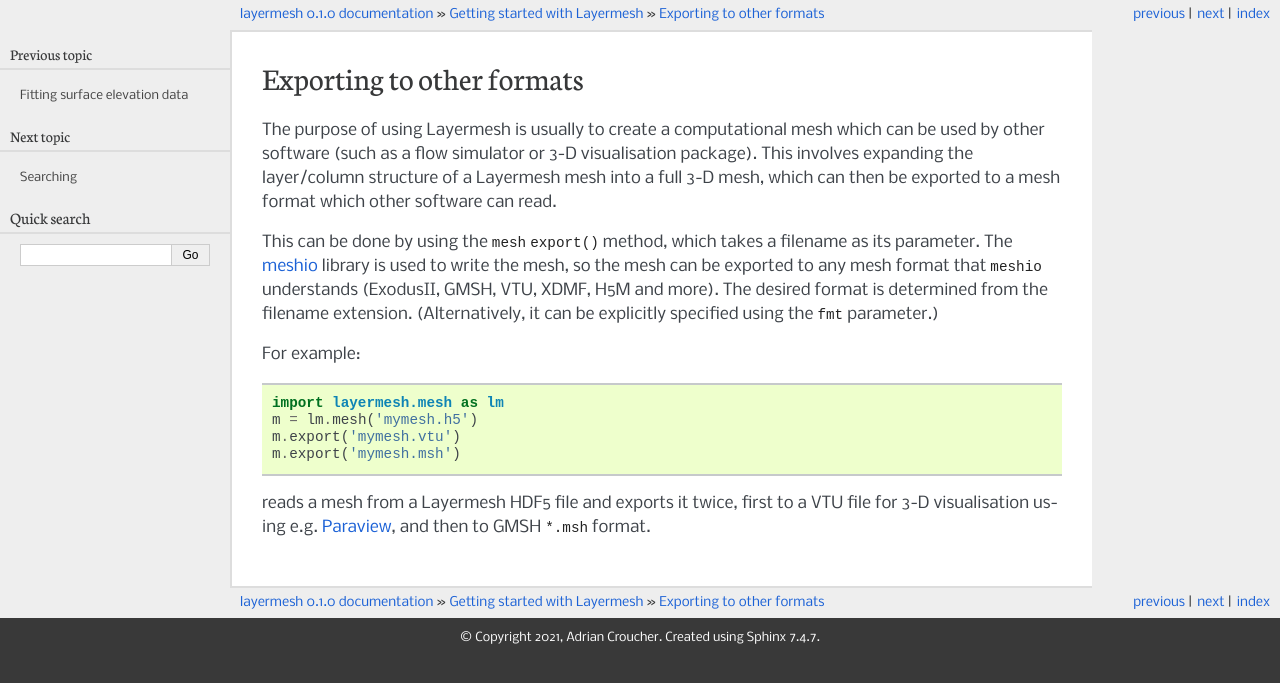
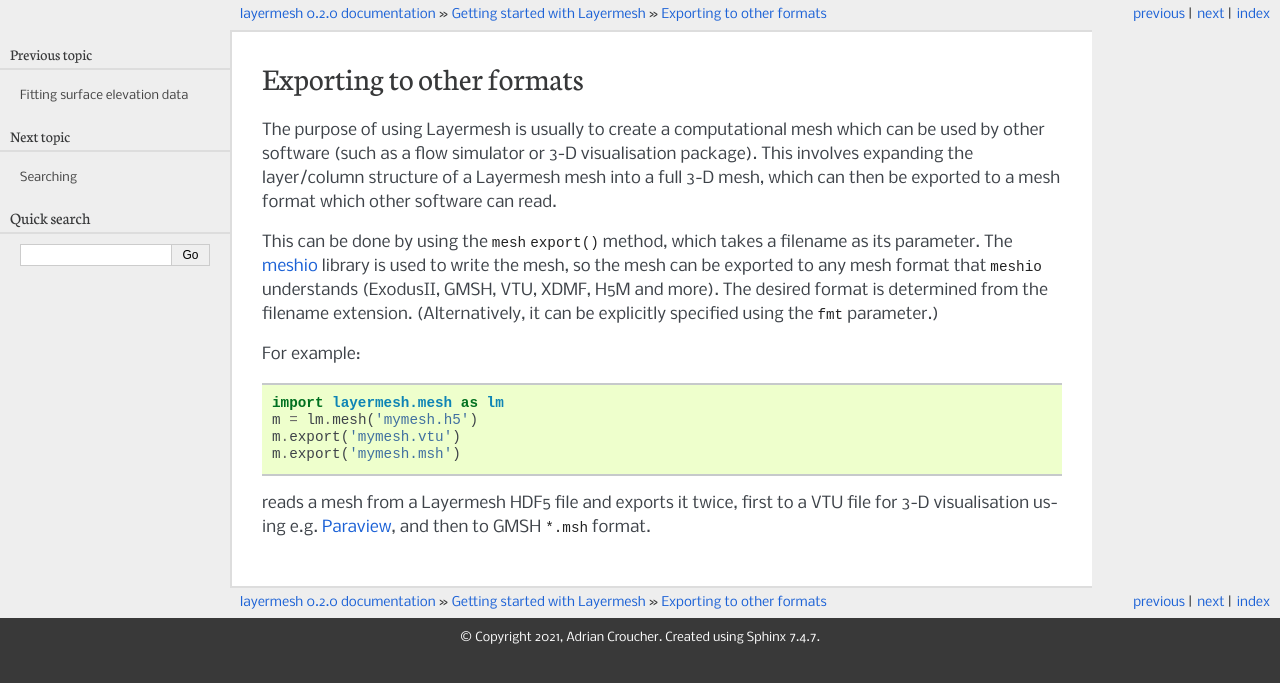
Before and after one commit to acroucher/layermesh, a Sphinx documentation site: the page built from doc/source/export.rst, in a window 1280 px wide. Shown: the top 683 px of the page. Built offline with Sphinx 7.4.7, drawn with Linux system fonts in a browser that asks for light colours.

Commit message:
Version 0.2.0

```diff
--- a/doc/source/conf.py
+++ b/doc/source/conf.py
@@ -55,9 +55,9 @@ author = u'Adrian Croucher'
 # built documents.
 #
 # The short X.Y version.
-version = u'0.1'
+version = u'0.2'
 # The full version, including alpha/beta/rc tags.
-release = u'0.1.0'
+release = u'0.2.0'
 
 # The language for content autogenerated by Sphinx. Refer to documentation
 # for a list of supported languages.
--- a/setup.py
+++ b/setup.py
@@ -2,7 +2,7 @@ import setuptools
 
 setuptools.setup(
     name='layermesh',
-    version='0.1',
+    version='0.2',
     description='Library for layered computational meshes',
     url='http://github.com/acroucher/layermesh',
     author='Adrian Croucher',
```
